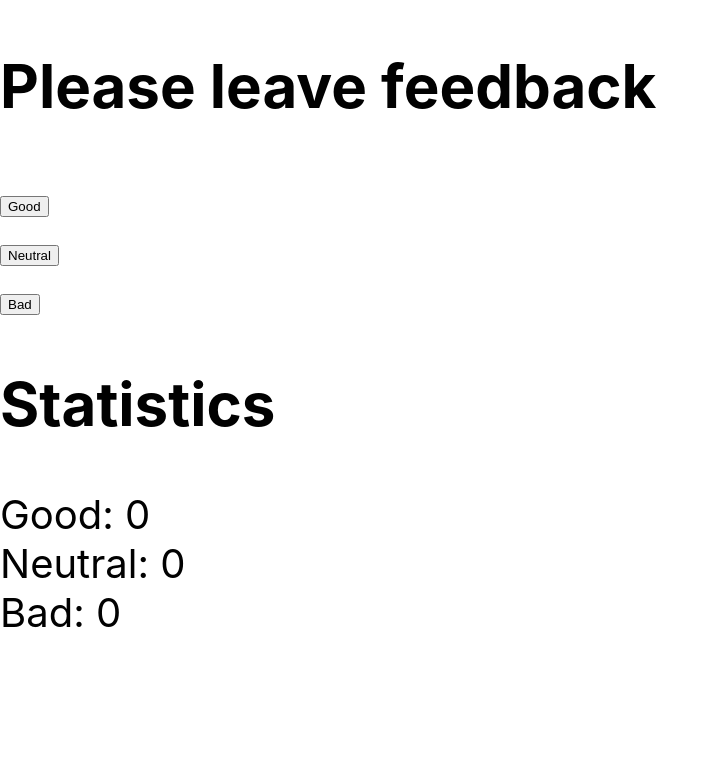
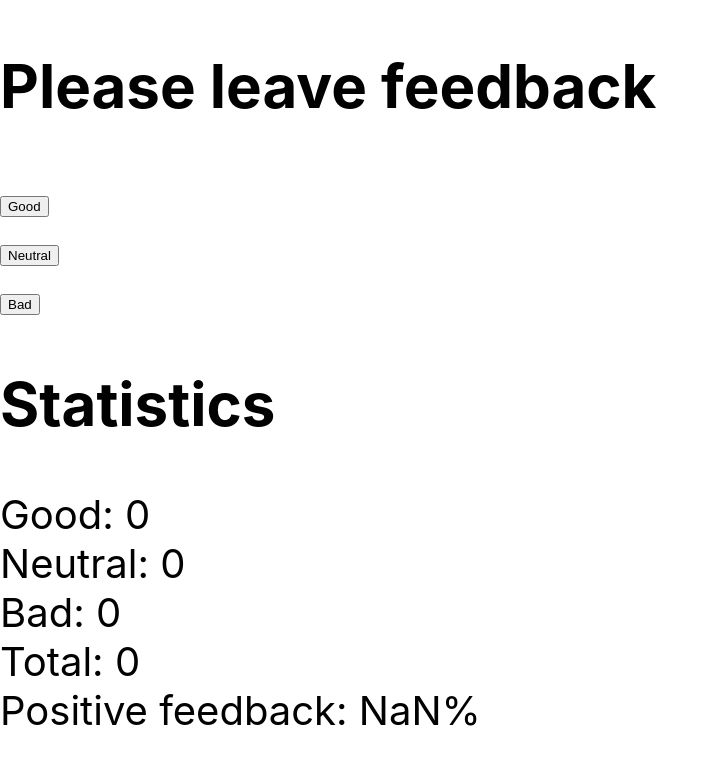
Before and after one commit to irensmile/goit-react-hw-02-feedback, a React (Create React App) app: page / in a window 1280 px wide. Shown: the top 764 px of the page, without its empty margins (0-719 px from the left). Built offline with nearby package versions, Linux system fonts and the light colour scheme.

Commit message:
feedback step2

```diff
--- a/src/components/App.jsx
+++ b/src/components/App.jsx
@@ -36,12 +36,22 @@ export class App extends Component {
       <ul className="feedback">
           <li>Good: <span>{ this.state.good}</span></li>
         <li>Neutral: <span>{ this.state.neutral}</span></li>
-        <li>Bad: <span>{ this.state.bad}</span></li>
+        <li>Bad: <span>{this.state.bad}</span></li>
+          <li>Total: {this.countTotalFeedback()}</li>
+          <li>Positive feedback: {this.countPositiveFeedbackPercentage()}%</li>
         </ul>
       </div>
 
     </div>;
   }
+  countTotalFeedback = () => {
+    return this.state.good+this.state.neutral+this.state.bad;
+  }
+  countPositiveFeedbackPercentage = () => {
+    return Math.round( this.state.good/this.countTotalFeedback()*100);
+  }
+
+
   onClick = (event) => {
     switch (event.target.innerText) {
       case 'Good':
```
